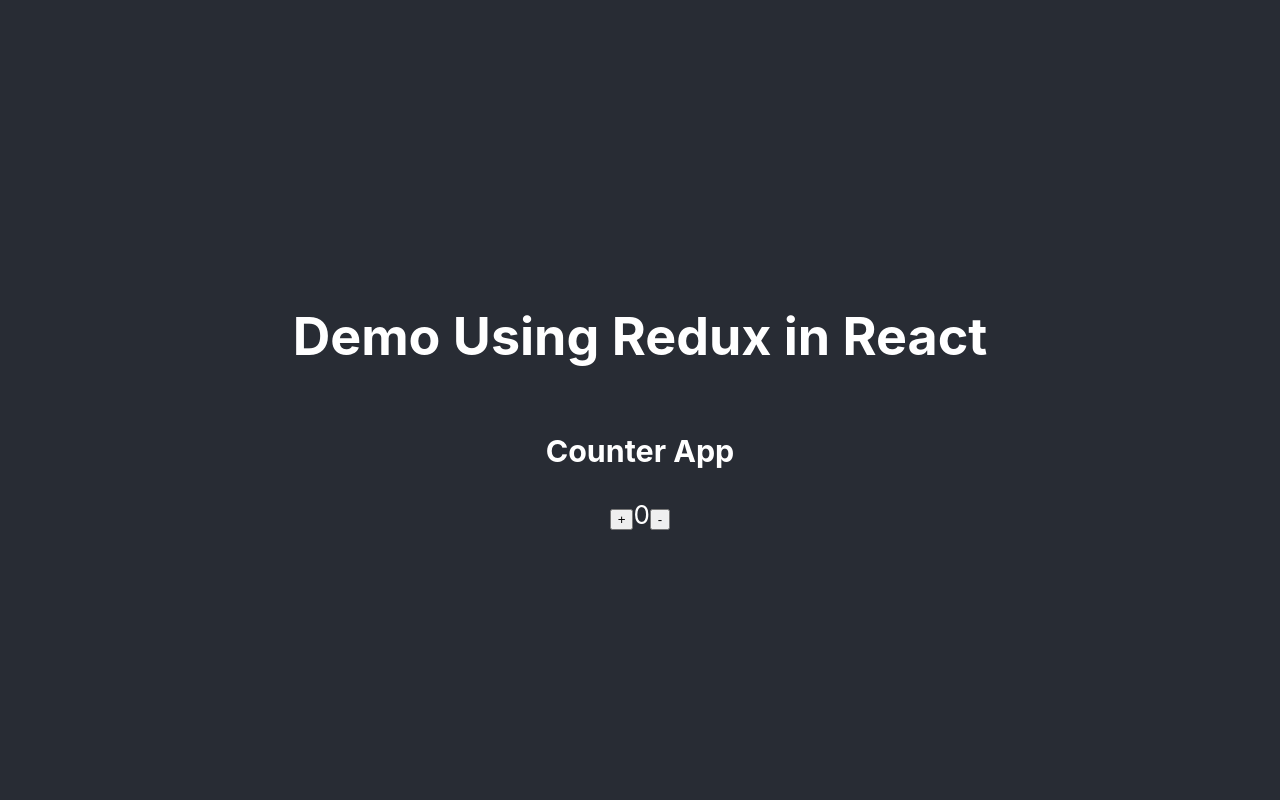
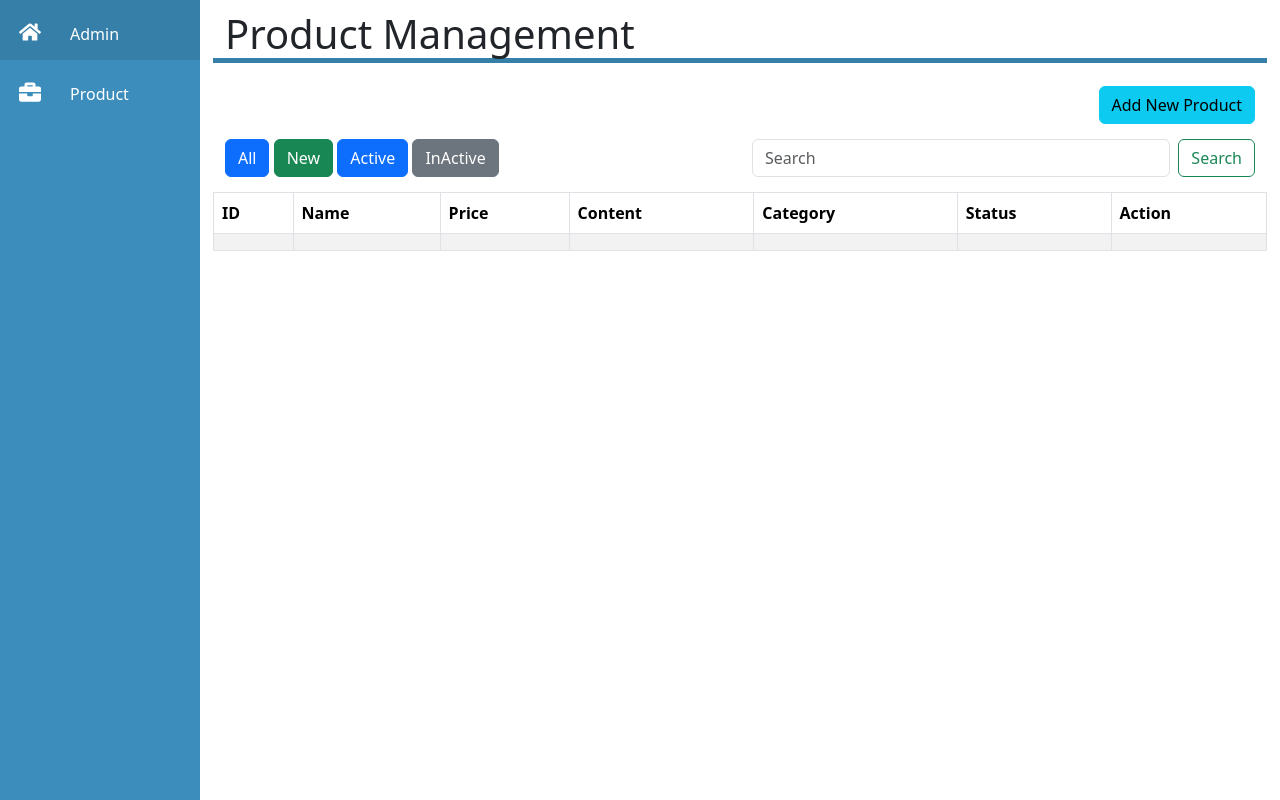
Before and after one commit to manngo2013/demo-seventh-project, a React (Create React App) app: page /manage-product in a window 1280 px wide. Built offline with nearby package versions, Linux system fonts and the light colour scheme.

Commit message:
Lecture 82: Create Product Management Page

```diff
--- a/package.json
+++ b/package.json
@@ -7,11 +7,16 @@
     "@testing-library/react": "^13.0.0",
     "@testing-library/user-event": "^13.2.1",
     "axios": "1.4.0",
+    "bootstrap": "5.3.1",
     "react": "^18.2.0",
+    "react-bootstrap": "2.8.0",
     "react-dom": "^18.2.0",
+    "react-icons": "4.11.0",
     "react-redux": "8.1.2",
+    "react-router-dom": "6.15.0",
     "react-scripts": "5.0.1",
     "redux": "4.2.1",
+    "sass": "^1.66.1",
     "web-vitals": "^2.1.0"
   },
   "scripts": {
--- a/src/index.js
+++ b/src/index.js
@@ -1,16 +1,24 @@
 import React from 'react';
 import ReactDOM from 'react-dom/client';
 import './index.css';
+import 'bootstrap/dist/css/bootstrap.min.css';
 import App from './App';
 import reportWebVitals from './reportWebVitals';
 import { Provider } from 'react-redux'
 import store from './config/store';
+import { BrowserRouter, Route, Routes } from 'react-router-dom';
+import Products from './pages/Products';
 
 const root = ReactDOM.createRoot(document.getElementById('root'));
 root.render(
   <React.StrictMode>
     <Provider store={store}>
-      <App />
+      <BrowserRouter>
+        <Routes>
+          <Route path='/' Component={App} />
+          <Route path='/manage-product' Component={Products} />
+        </Routes>
+      </BrowserRouter>
     </Provider>
   </React.StrictMode>
 );
--- /dev/null
+++ b/src/pages/Products.jsx
@@ -0,0 +1,90 @@
+import React, { Component } from "react";
+import { FaBriefcase, FaHome } from "react-icons/fa";
+import "./products.scss";
+import { Button, Col, Form, Row, Table } from "react-bootstrap";
+
+class Products extends Component {
+  render() {
+    return (
+      <div>
+        <div className="navigation">
+          <ul>
+            <li>
+              <a href="#home">
+                <span className="icon">
+                  <FaHome style={{ fontSize: "22px" }} />
+                </span>
+                <span className="menu-title">Admin</span>
+              </a>
+            </li>
+            <li>
+              <a href="#manage-products">
+                <span className="icon">
+                  <FaBriefcase style={{ fontSize: "22px" }} />
+                </span>
+                <span className="menu-title">Product</span>
+              </a>
+            </li>
+          </ul>
+        </div>
+        <div className="main-content">
+          <Row>
+            <h1 className="title">Product Management</h1>
+          </Row>
+          <Row>
+            <Col className="d-flex flex-row-reverse">
+              <Button variant="info">Add New Product</Button>
+            </Col>
+          </Row>
+          <Row>
+            <Col>
+              <Button variant="primary">All</Button>{" "}
+              <Button variant="success">New</Button>{" "}
+              <Button variant="primary">Active</Button>{" "}
+              <Button variant="secondary">InActive</Button>{" "}
+            </Col>
+            <Col>
+              <Form className="d-flex">
+                <Form.Control
+                  type="search"
+                  placeholder="Search"
+                  className="me-2"
+                  aria-label="Search"
+                />
+                <Button variant="outline-success">Search</Button>
+              </Form>
+            </Col>
+          </Row>
+          <Row>
+            <Table striped bordered hover>
+              <thead>
+                <tr>
+                  <th>ID</th>
+                  <th>Name</th>
+                  <th>Price</th>
+                  <th>Content</th>
+                  <th>Category</th>
+                  <th>Status</th>
+                  <th>Action</th>
+                </tr>
+              </thead>
+              <tbody>
+                <tr>
+                  <td></td>
+                  <td></td>
+                  <td></td>
+                  <td></td>
+                  <td></td>
+                  <td></td>
+                  <td></td>
+                </tr>
+              </tbody>
+            </Table>
+          </Row>
+        </div>
+      </div>
+    );
+  }
+}
+
+export default Products;
--- /dev/null
+++ b/src/pages/products.scss
@@ -0,0 +1,60 @@
+.navigation {
+  position: fixed;
+  width: 200px;
+  height: 100%;
+  background: #3c8dbc;
+
+  ul {
+    position: absolute;
+    top: 0;
+    left: 0;
+    width: 100%;
+    padding-left: 0;
+
+    li {
+      position: relative;
+      width: 100%;
+      list-style: none;
+
+      a {
+        display: flex;
+        width: 100%;
+        text-decoration: none;
+        color: #fff;
+
+        .icon {
+          width: 60px;
+          height: 60px;
+          line-height: 60px;
+          text-align: center;
+        }
+
+        .menu-title {
+          padding-left: 10px;
+          padding-top: 4px;
+          height: 60px;
+          line-height: 60px;
+        }
+      }
+    }
+
+    li:hover {
+      background: #367fa9;
+    }
+  }
+}
+
+.main-content {
+  display: inline-block;
+  margin-left: 200px;
+  width: calc(100% - 200px);
+  padding: 10px 25px;
+
+  .row {
+    margin-bottom: 15px;
+  }
+
+  .title {
+    border-bottom: 5px solid #367fa9;
+  }
+}
```
Also changed, not shown: 1 other file (tests, documents, lock files or other folders).
